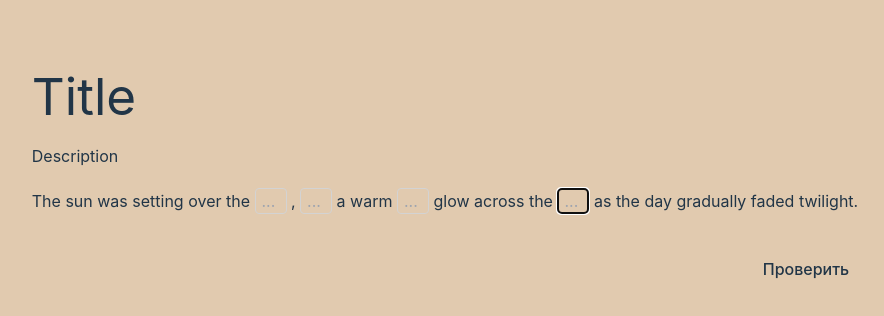
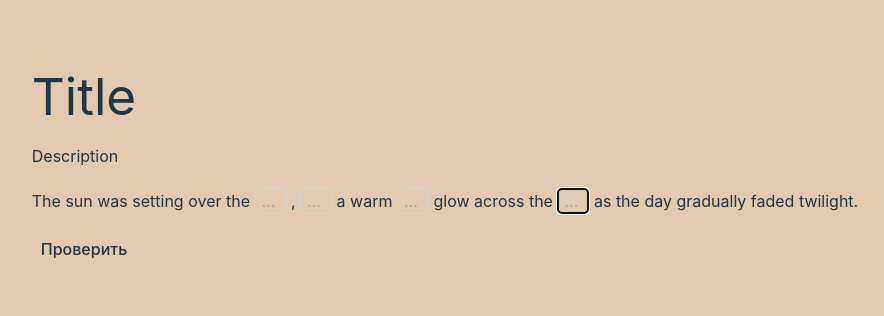
Before and after one commit to Vital99878/english-frontend, a React (Vite) app: page / in a window 1280 px wide. Shown: the top 316 px of the page, without its empty margins (195-1079 px from the left). Built offline with nearby package versions, Linux system fonts and the light colour scheme.

Commit message:
feat: OmissionExercise. Input Submit, Пропсы для инпута

```diff
--- a/src/components/AutoCompleteInput/AutoCompleteInput.tsx
+++ b/src/components/AutoCompleteInput/AutoCompleteInput.tsx
@@ -1,4 +1,10 @@
-import { useState, ChangeEvent, useRef, MutableRefObject } from "react";
+import {
+  useState,
+  ChangeEvent,
+  useRef,
+  MutableRefObject,
+  ComponentProps,
+} from "react";
 import useCalcWidthAndSpace from "@components/AutoCompleteInput/useCalcWidthAndSpace";
 import clsx from "clsx";
 import "./AutoCompleteInput.scss";
@@ -8,6 +14,7 @@ type Props = {
   correctAnswerKeys: boolean[];
   isSolutionChecked: boolean;
   setIsSolutionToFalse: () => void;
+  inputProps: ComponentProps<"input">;
   solutionData: {
     keyPlace: number;
     solution: MutableRefObject<Array<string>>;
@@ -18,6 +25,7 @@ export default function AutoCompleteInput({
   isSolutionChecked,
   setIsSolutionToFalse,
   correctAnswerKeys,
+  inputProps,
   solutionData: { solution, keyPlace },
 }: Props) {
   const [inputValue, setInputValue] = useState<string>("");
@@ -37,6 +45,7 @@ export default function AutoCompleteInput({
     <>
       {space.hasSpaceBefore && <span> </span>}
       <input
+        {...inputProps}
         ref={inputRef}
         autoFocus={true}
         style={{
--- a/src/components/features/OmissionExerciseExecution/OmissionExerciseExecution.tsx
+++ b/src/components/features/OmissionExerciseExecution/OmissionExerciseExecution.tsx
@@ -28,9 +28,10 @@ export default function OmissionExerciseExecution(props: { exercise: string }) {
 
   return (
     <div className={"my-9 flex flex-col gap-5"}>
-      <h1 >Title</h1>
-      <p >Description</p>
-      <form className="exercise" onSubmit={checkSolution}>
+      <h1>Title</h1>
+      <p>Description</p>
+      <form onSubmit={checkSolution}>
+        <div className={"exercise"}>
           {exercise.valueForUI.map((value, index) => {
             if (value === "[key]") {
               const Input = (
@@ -41,6 +42,7 @@ export default function OmissionExerciseExecution(props: { exercise: string }) {
                   solutionData={{ keyPlace: counter$.getValue(), solution }}
                   isSolutionChecked={isSolutionChecked}
                   setIsSolutionToFalse={() => setIsSolutionChecked(false)}
+                  inputProps={{ onSubmit: checkSolution }}
                 />
               );
 
@@ -50,10 +52,14 @@ export default function OmissionExerciseExecution(props: { exercise: string }) {
               return <span key={index}>{value}</span>;
             }
           })}
-      </form>
-      <button className={"ml-auto mt-3.5 p-2 border:none bg-transparent"} onClick={checkSolution}>
+        </div>
+        <button
+          className={"ml-auto mt-3.5 p-2 border:none bg-transparent"}
+          onClick={() => checkSolution}
+        >
           Проверить
         </button>
+      </form>
     </div>
   );
 }
```
Lines whose indentation alone changed are shown as unchanged.
